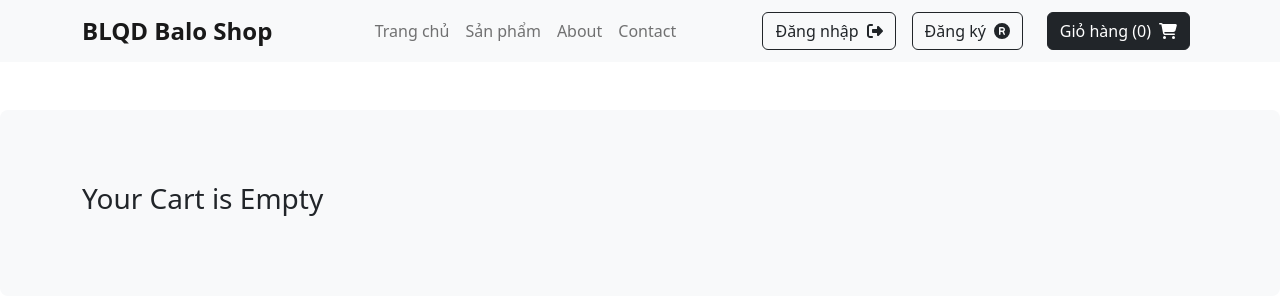
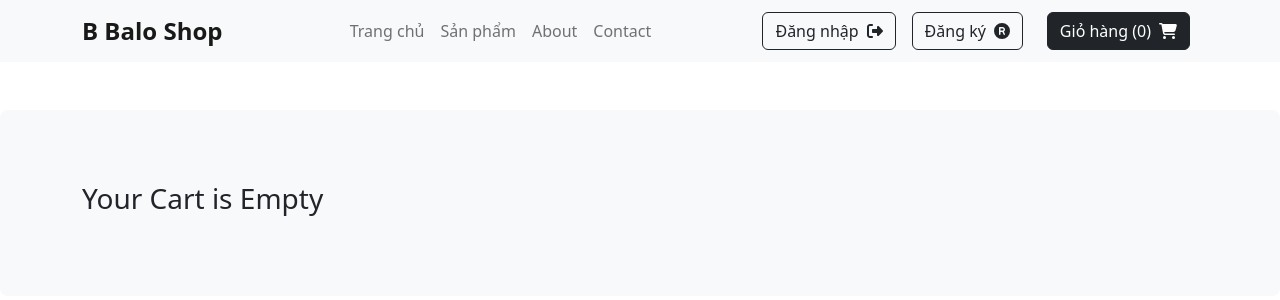
Before and after one commit to danglequocbao001/balo-shop-web, a React (Create React App) app: page /cart in a window 1280 px wide. Shown: the top 300 px of the page. Built offline with nearby package versions, Linux system fonts and the light colour scheme.

Commit message:
chore: fix ui

```diff
--- a/public/index.html
+++ b/public/index.html
@@ -24,7 +24,7 @@
       work correctly both with client-side routing and a non-root public URL.
       Learn how to configure a non-root public URL by running `npm run build`.
     -->
-    <title>BLQD Balo Shop</title>
+    <title>B Balo Shop</title>
   </head>
   <body>
     <noscript>You need to enable JavaScript to run this app.</noscript>
--- a/src/components/Navbar.jsx
+++ b/src/components/Navbar.jsx
@@ -28,7 +28,7 @@ const Navbar = () => {
       <nav className="navbar navbar-expand-lg bg-light">
         <div className="container">
           <NavLink className="navbar-brand fw-bold fs-4" to="/">
-            BLQD Balo Shop
+            B Balo Shop
           </NavLink>
           <button
             className="navbar-toggler"
```
